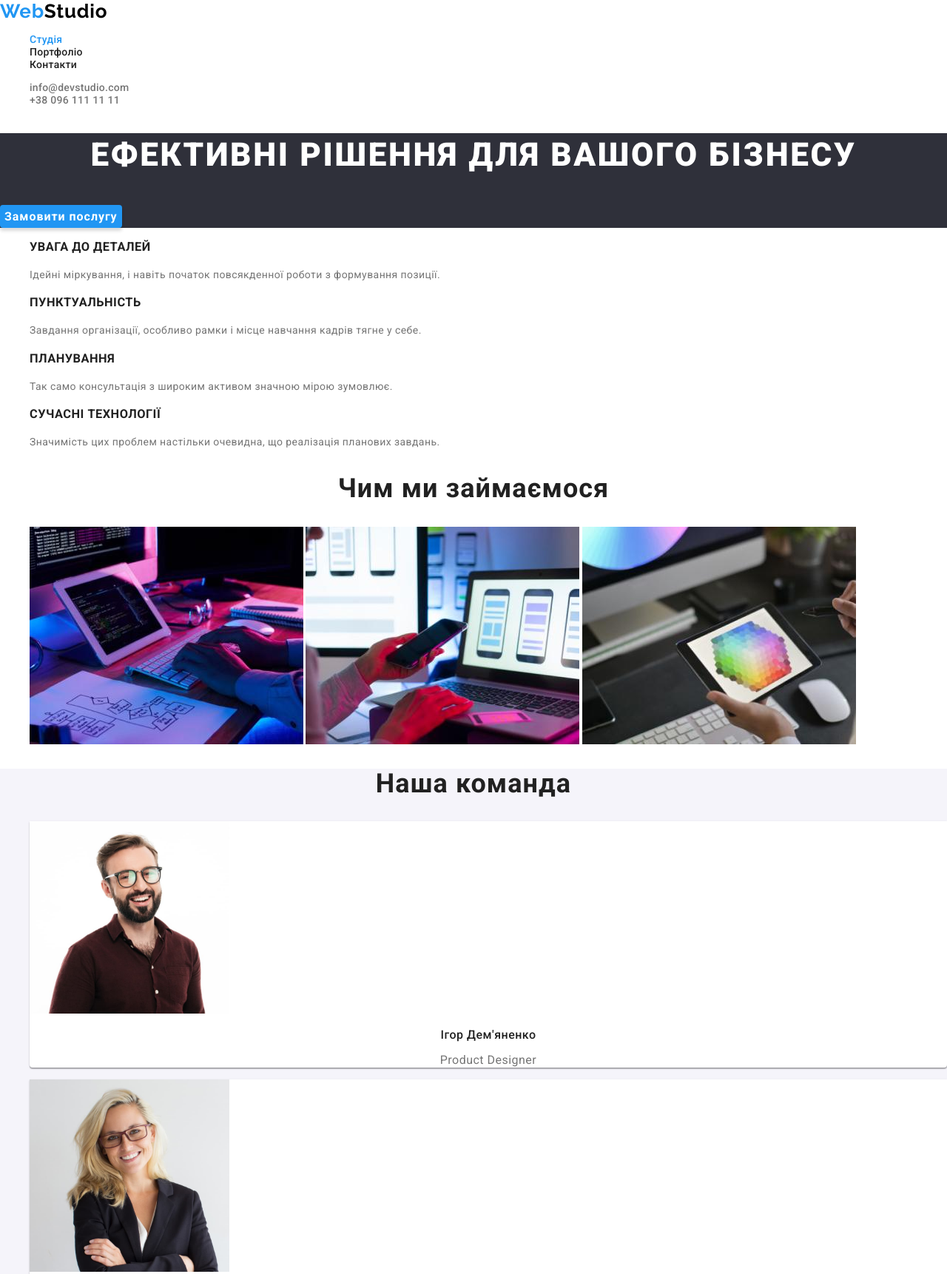
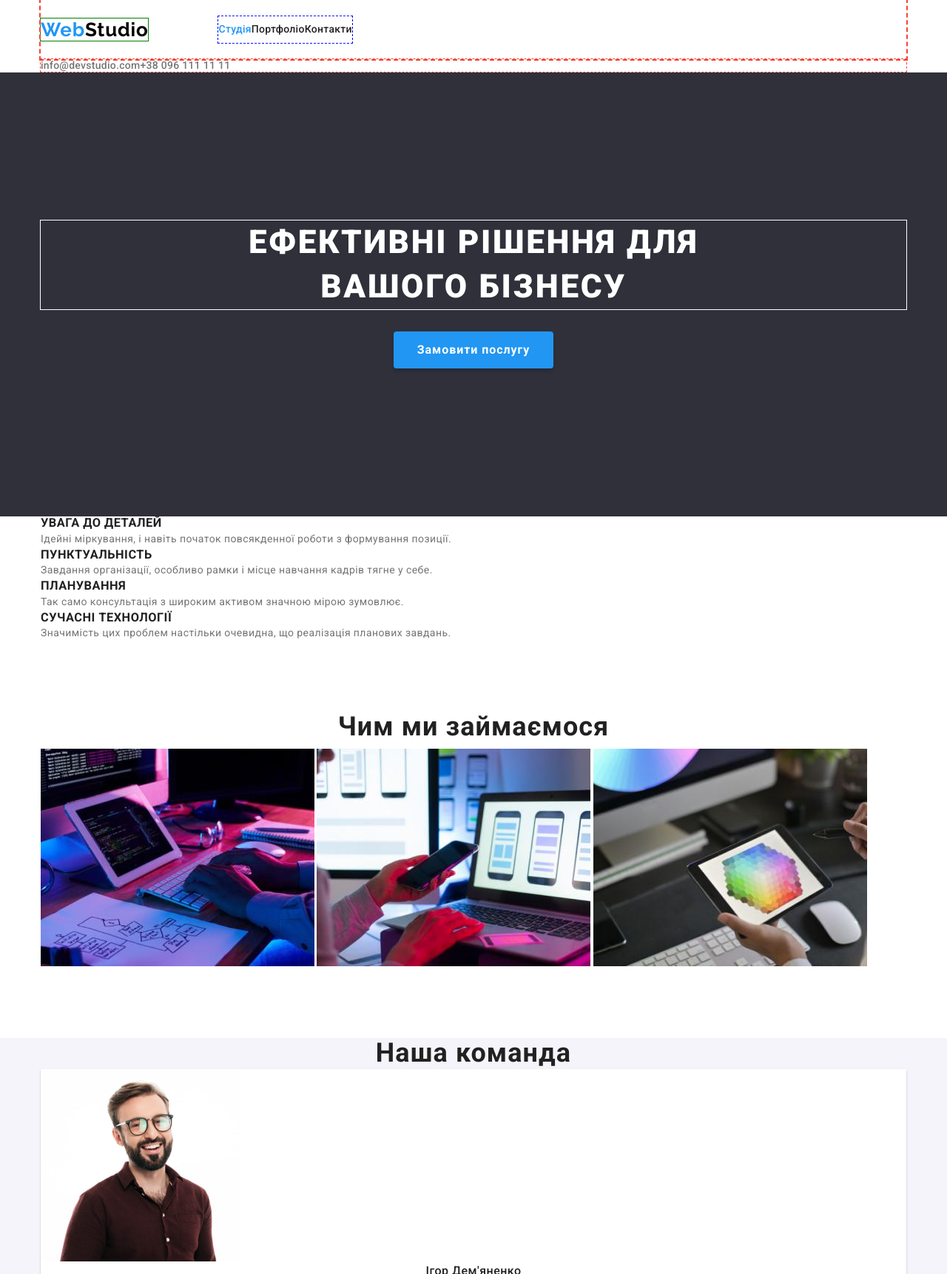
Before and after one commit to OlegGalepa/-goit-markup-hw-03, a plain HTML site: page index.html in a window 1280 px wide. Shown: the top 1722 px of the page at 74% size. Drawn offline with nearby package versions, Linux system fonts and the light colour scheme.

Commit message:
add commit chandget class and styles

```diff
--- a/css/styles.css
+++ b/css/styles.css
@@ -18,17 +18,73 @@ body {
 }
 .list {
 list-style-type: none;
+margin: 0;
+padding: 0;
 }
 .link {
 text-decoration: none;
 }
+
+/* Позиціювання */
+
+.container {
+    margin-left: auto;
+    margin-right: auto;
+    padding-left: 15px;
+    padding-right: 15px;
+    width: 1200px;
+}
+h1, h2, h3, p {
+    margin-top: 0;
+    margin-bottom: 0;
+}
+
+.section {
+    /* padding-top: 94px; */
+    padding-bottom: 94px;
+}
+
+.header-nav {
+    display: flex;
+    align-items: center;
+    height: 80px;
+    outline: 2px dashed #f44336;
+}
+.header-logo {
+    display: flex;
+    outline: 1px solid green;
+}
+.header-list {
+    display: flex;
+    margin-left: 95px;
+     outline: 1px dashed blue;
+}
+
+.header-communication {
+    display: flex;
+    margin-left: auto;
+    outline: 1px dashed #f44336;
+
+}
+.work-title {
+    padding-bottom: 50px;
+}
+
+
+
+
+
+
+
 .accent:hover, .accent:focus {
     color: var(--focus-color);
 }
 /* header */
 .header {
     background-color: var(--bg-header-color);
+    border-bottom: 1px solid #ECECEC;
 }
+
 .header-logo {
     font-family: 'Raleway';
     line-height: 1.19;
@@ -40,10 +96,12 @@ text-decoration: none;
 .web {
     color: var(--focus-color);
 }
-.portfolio {
-    accent-color: var(--accent-color);
-}
-.header-list {
+
+.header-link {
+    display: block;
+    padding-top: 10px;
+    padding-bottom: 10px;
+
     font-weight: 500;
     line-height: 1.14;
     letter-spacing: 0.02em;
@@ -53,7 +111,7 @@ text-decoration: none;
     color: var(--accent-color)
 }
 /* телефон та мейл */
-.header-link {
+.header-mail, .header-tel {
     line-height: 1.14;
     font-weight: 500;
     letter-spacing: 0.02em;
@@ -61,20 +119,34 @@ text-decoration: none;
 }
 /* Секція section-bussines */
 
- .section-bussines {
+ .bussines {
+    text-align: center;
+    padding-top: 200px;
+    padding-bottom: 200px;
+    height: 600px;
+    margin: 0 auto;
     background: var(--bg-screan-footer-color);
 }
+
 .bussines-title {
-    color: var(--text-section-footer-color);
+    margin-bottom: 30px;
+    padding-left: 280px;
+    padding-right: 280px;
+
     font-weight: 900;
     font-size: 44px;
     line-height: 1.36;
     text-align: center;
     letter-spacing: 0.06em;
     text-transform: uppercase;
+    color: var(--text-section-footer-color);
+    outline: 1px solid white;
 }
 /* кнопка */
 .bussines-button {
+    padding: 10px 32px;
+    border-radius: 4px;
+
     font-weight: 700;
     font-size: 16px;
     line-height: 1.87;
@@ -82,7 +154,7 @@ text-decoration: none;
     background-color: var(--focus-color);
     border: 0;
     box-shadow: 0px 4px 4px rgba(0, 0, 0, 0.15);
-    border-radius: 4px;
+
     color: var(--bg-header-color);
 }
 /* всі заголовки */
@@ -122,7 +194,7 @@ text-decoration: none;
      color: var(--o-nas-color);
  }
  /* Section-commands */
- .section-commands {
+ .commands {
      background-color: var(--comands-color);
  }
 
@@ -141,7 +213,7 @@ text-decoration: none;
      letter-spacing: 0.03em;
      color: var(--o-nas-color)
  }
-.commands-list-item {
+.commands-list .item {
     background-color: var(--bg-header-color);
     box-shadow: 0px 1px 3px rgba(0, 0, 0, 0.12), 0px 1px 1px rgba(0, 0, 0, 0.14), 0px 2px 1px rgba(0, 0, 0, 0.2);
     border-radius: 0px 0px 4px 4px;
@@ -168,18 +240,17 @@ text-decoration: none;
      line-height: 1.71;
      letter-spacing: 0.03em;
  }
- .mailto {
-     font-style: normal;
-     color: rgba(255, 255, 255, 0.6);
- }
-
- .tel {
+ .footer-link {
      font-style: normal;
      color: rgba(255, 255, 255, 0.6);
  }
 
 /* Кнопки в портфоліо */
+.carts-list.list .item {
+    display: inline-block;
+}
 .carts-button {
+    padding: 6px 22px;
     background-color: var(--comands-color);
     border-radius: 4px;
     border: none;
@@ -189,6 +260,10 @@ text-decoration: none;
     text-align: center;
     letter-spacing: 0.03em;
     color: var(--title-text-color);
+}
+.carts-button.all {
+    padding: 6px 25px;
+    /* min-width: 73px; */
 }
 .carts-button:hover,
 .carts-button:focus {
@@ -211,21 +286,3 @@ text-decoration: none;
      letter-spacing: 0.03em;
      color: var(--o-nas-color);
  }
- .container-bg {
-    background: var(--text-section-footer-color);
-    border: 1px solid #EEEEEE;
-    box-sizing: border-box;
- }
-.container ul li {
-    align-items:flex-end;
-    align-content:
-    justify-content:flex-end;
-    flex-direction: column-reverse;
-}
-/* .container {
-    margin-left: auto;
-    margin-right: auto;
-    padding-left: 15px;
-    padding-right: 15px;
-    max-width: 1200px;
-} */
--- a/index.html
+++ b/index.html
@@ -4,18 +4,20 @@
     <meta charset="UTF-8" />
     <meta http-equiv="X-UA-Compatible" content="IE=edge" />
     <meta name="viewport" content="width=device-width, initial-scale=1.0" />
-    <link
-      rel="stylesheet"
-      href="node_modules/modern-normalize/modern-normalize.css"
-    />
-    <link rel="stylesheet" href="./css/styles.css" />
     <link rel="preconnect" href="https://fonts.googleapis.com" />
     <link rel="preconnect" href="https://fonts.gstatic.com" crossorigin />
     <link
       href="https://fonts.googleapis.com/css2?family=Raleway:wght@700&family=Roboto:wght@400;500;700;900&display=swap"
       rel="stylesheet"
     />
-
+    <link
+      rel="stylesheet"
+      href="https://cdnjs.cloudflare.com/ajax/libs/modern-normalize/1.1.0/modern-normalize.min.css"
+      integrity="sha512-wpPYUAdjBVSE4KJnH1VR1HeZfpl1ub8YT/NKx4PuQ5NmX2tKuGu6U/JRp5y+Y8XG2tV+wKQpNHVUX03MfMFn9Q=="
+      crossorigin="anonymous"
+      referrerpolicy="no-referrer"
+    />
+    <link rel="stylesheet" href="./css/styles.css" />
     <title>studia</title>
   </head>
   <body>
@@ -26,36 +28,30 @@
           <a class="header-logo link" href="index.html">
             <span class="web">Web</span>Studio
           </a>
-          <ul class="hero-communication list">
-            <li>
-              <a
-                href="./index.html"
-                class="header-list studia curent accent link"
+          <ul class="header-list list">
+            <li class="item">
+              <a href="./index.html" class="header-link curent accent link"
                 >Студія</a
               >
             </li>
-            <li>
-              <a
-                href="./portfolio.html"
-                class="header-list portfolio accent link"
+            <li class="item">
+              <a href="./portfolio.html" class="header-link accent link"
                 >Портфоліо</a
               >
             </li>
-            <li>
-              <a href="#1" class="header-list contacts accent link">Контакти</a>
+            <li class="item">
+              <a href="#1" class="header-link accent link">Контакти</a>
             </li>
           </ul>
         </nav>
         <ul class="header-communication list">
-          <li>
-            <a
-              class="mail header-link accent link"
-              href="mailto:info@devstudio.com"
+          <li class="item">
+            <a class="header-mail accent link" href="mailto:info@devstudio.com"
               >info@devstudio.com</a
             >
           </li>
-          <li>
-            <a class="phone header-link accent link" href="tel:+380961111111"
+          <li class="item">
+            <a class="header-tel accent link" href="tel:+380961111111"
               >+38 096 111 11 11</a
             >
           </li>
@@ -63,44 +59,51 @@
       </div>
     </header>
     <main>
-      <section class="section-bussines">
+      <section class="section bussines">
+        <div class="container">
           <h1 class="bussines-title">Ефективні рішення для вашого бізнесу</h1>
-        <button type="button" class="bussines-button">Замовити послугу</button>
+          <button type="button" class="bussines-button">
+            Замовити послугу
+          </button>
+        </div>
       </section>
-      <section class="section-features">
+      <section class="section features">
+        <div class="container">
           <h2 class="visually-hidden">Переваги</h2>
           <!-- прихований заголовок -->
           <ul class="features-list list">
-          <li class="features-list-item attention">
+            <li class="item">
               <h3 class="features-title">УВАГА ДО ДЕТАЛЕЙ</h3>
               <p class="features-paragraph">
                 Ідейні міркування, і навіть початок повсякденної роботи з
                 формування позиції.
               </p>
             </li>
-          <li class="features-list-item punctuality">
+            <li class="item">
               <h3 class="features-title">ПУНКТУАЛЬНІСТЬ</h3>
               <p class="features-paragraph">
-              Завдання організації, особливо рамки і місце навчання кадрів тягне
-              у себе.
+                Завдання організації, особливо рамки і місце навчання кадрів
+                тягне у себе.
               </p>
             </li>
-          <li class="features-list-item planning">
+            <li class="item">
               <h3 class="features-title">ПЛАНУВАННЯ</h3>
               <p class="features-paragraph">
                 Так само консультація з широким активом значною мірою зумовлює.
               </p>
             </li>
-          <li class="features-list-item technology">
+            <li class="item">
               <h3 class="features-title">СУЧАСНІ ТЕХНОЛОГІЇ</h3>
               <p class="features-paragraph">
-              Значимість цих проблем настільки очевидна, що реалізація планових
-              завдань.
+                Значимість цих проблем настільки очевидна, що реалізація
+                планових завдань.
               </p>
             </li>
           </ul>
+        </div>
       </section>
-      <section class="section-work">
+      <section class="section work">
+        <div class="container">
           <h2 class="work-title titles">Чим ми займаємося</h2>
           <ul class="list">
             <li>
@@ -124,11 +127,13 @@
               />
             </li>
           </ul>
+        </div>
       </section>
-      <section class="section-commands">
+      <section class="section commands">
+        <div class="container">
           <h2 class="commands-title titles">Наша команда</h2>
           <ul class="commands-list list">
-          <li class="commands-list-item designer">
+            <li class="item">
               <img
                 src="images/main_page/product_designer.jpg"
                 alt="Product Designer"
@@ -139,7 +144,7 @@
               <p class="commands-work">Product Designer</p>
             </li>
 
-          <li class="commands-list-item developer">
+            <li class="item">
               <img
                 src="images/main_page/frontend_developer.jpg"
                 alt="Frontend Developer"
@@ -149,7 +154,7 @@
               <h3 class="commands-name">Ольга Рєпіна</h3>
               <p class="commands-work">Frontend Developer</p>
             </li>
-          <li class="commands-list-item marketing">
+            <li class="item">
               <img
                 src="images/main_page/marketing.jpg"
                 alt="Marketing"
@@ -159,7 +164,7 @@
               <h3 class="commands-name">Микола Тарасов</h3>
               <p class="commands-work">Marketing</p>
             </li>
-          <li class="commands-list-item ui-designer">
+            <li class="item">
               <img
                 src="images/main_page/ui_designer.jpg"
                 alt="UI Designer"
@@ -170,15 +175,17 @@
               <p class="commands-work">UI Designer</p>
             </li>
           </ul>
+        </div>
       </section>
     </main>
     <footer class="footer">
+      <div class="container">
         <a class="footer-logo link" href="index.html">
           <span class="web">Web</span>Studio
         </a>
         <address id="1">
           <ul class="footer-list list">
-          <li class="footer-list-item">
+            <li class="item">
               <a
                 class="address accent link"
                 target="_blank"
@@ -187,20 +194,21 @@
                 >м. Київ, пр-т Лесі Українки, 26</a
               >
             </li>
-          <li class="footer-link-item number link">
+            <li class="item number">
               <a
-              class="footer-link mailto accent link"
+                class="footer-link accent link"
                 href="mailto:info@devstudio.com"
                 >info@devstudio.com</a
               >
             </li>
-          <li>
-            <a class="footer-link tel accent link" href="tel:+380961111111"
+            <li class="item">
+              <a class="footer-link accent link" href="tel:+380961111111"
                 >+38 096 111 11 11</a
               >
             </li>
           </ul>
         </address>
+      </div>
     </footer>
   </body>
 </html>
```
Also changed, not shown: portfolio.html (+37 -26 lines). Lines whose indentation alone changed are shown as unchanged.
